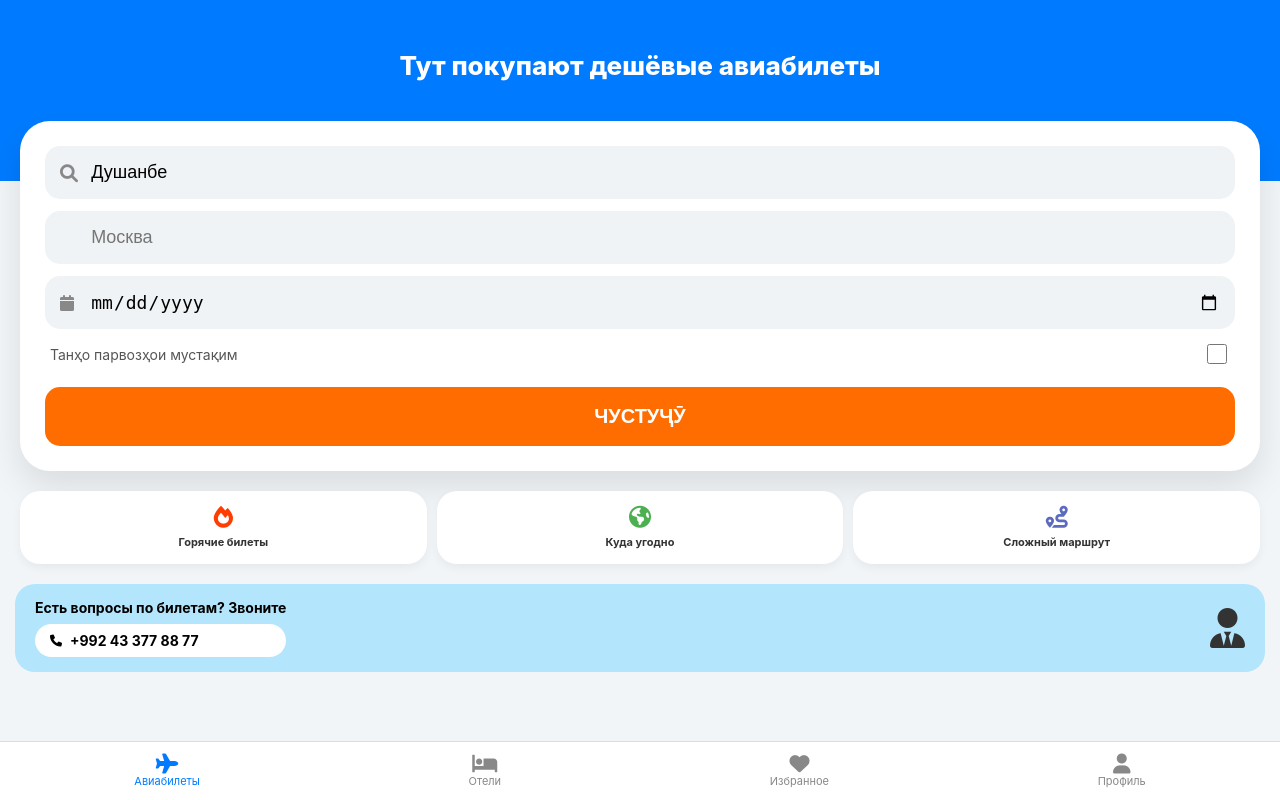
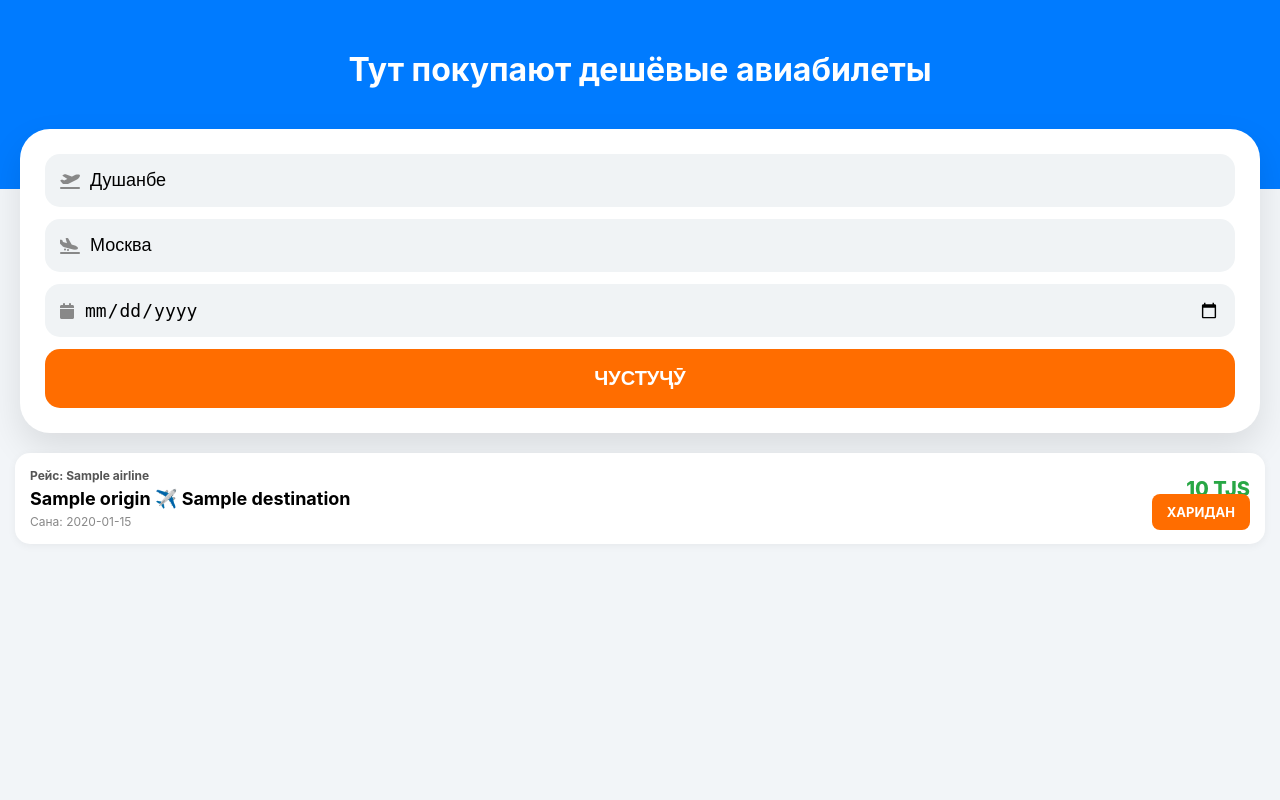
Before and after one commit to OSON-SAVDO/Avia-Search-TJ, a Python web app: template templates/index.html in a window 1280 px wide. Run offline with Jinja, Linux system fonts and the light colour scheme; the template is opened without the code that fills it: most values are stand-ins (such as "Sample title", 1, 10 or a date in 2020).

Commit message:
Update index.html

```diff
--- a/templates/index.html
+++ b/templates/index.html
@@ -3,176 +3,60 @@
 <head>
     <meta charset="UTF-8">
     <meta name="viewport" content="width=device-width, initial-scale=1.0">
-    <title>Aviasales.tj</title>
+
+    <title>Aviasales.tj - Поиск авиабилетов</title>
     <link rel="stylesheet" href="https://cdnjs.cloudflare.com/ajax/libs/font-awesome/6.0.0/css/all.min.css">
     <style>
         :root { --blue: #007bff; --orange: #ff6d00; --bg: #f2f5f8; }
         body { font-family: -apple-system, sans-serif; background: var(--bg); margin: 0; padding-bottom: 80px; }
-
-        /* Блоки кабуди болоӣ */
-        .top-header {
-            background: var(--blue);
-            color: white;
-            padding: 50px 30px 100px;
-            text-align: center;
-        }
-        .top-header h1 { font-size: 26px; font-weight: 800; line-height: 1.2; margin: 0; }
-
-        /* Корти сафеди ҷустуҷӯ */
-        .search-card {
-            background: white;
-            margin: -60px 20px 20px;
-            padding: 25px;
-            border-radius: 30px;
-            box-shadow: 0 15px 35px rgba(0,0,0,0.1);
-        }
-        .input-box {
-            background: #f0f3f5;
-            border-radius: 15px;
-            padding: 15px;
-            margin-bottom: 12px;
-            display: flex;
-            align-items: center;
-        }
-        .input-box i { color: #888; font-size: 18px; width: 30px; }
-        .input-box input {
-            border: none;
-            background: transparent;
-            width: 100%;
-            font-size: 18px;
-            font-weight: 500;
-            outline: none;
-        }
-
-        .btn-main {
-            width: 100%;
-            background: var(--orange);
-            color: white;
-            border: none;
-            padding: 18px;
-            border-radius: 15px;
-            font-size: 20px;
-            font-weight: bold;
-            cursor: pointer;
-            margin-top: 10px;
-        }
-
-        /* Иконкаҳои меню (Горячие билеты ва ғайра) */
-        .menu-grid {
-            display: flex;
-            justify-content: space-between;
-            padding: 0 15px;
-            margin-bottom: 20px;
-        }
-        .menu-item {
-            background: white;
-            flex: 1;
-            margin: 0 5px;
-            padding: 15px 5px;
-            border-radius: 20px;
-            text-align: center;
-            box-shadow: 0 4px 10px rgba(0,0,0,0.05);
-        }
-        .menu-item i { font-size: 22px; margin-bottom: 8px; display: block; }
-        .menu-item span { font-size: 11px; font-weight: bold; color: #333; line-height: 1.2; display: block; }
-
-        /* Баннери телефон */
-        .contact-banner {
-            background: #b3e5fc;
-            margin: 15px;
-            padding: 15px 20px;
-            border-radius: 20px;
-            display: flex;
-            align-items: center;
-            justify-content: space-between;
-        }
-        .contact-info b { font-size: 14px; display: block; margin-bottom: 8px; }
-        .phone-pill {
-            background: white;
-            padding: 8px 15px;
-            border-radius: 50px;
-            text-decoration: none;
-            color: black;
-            font-weight: bold;
-            font-size: 14px;
-            display: flex;
-            align-items: center;
-        }
-
-        /* Навиштаҷоти "Прямой рейс" дар форма */
-        .direct-toggle {
-            display: flex;
-            justify-content: space-between;
-            align-items: center;
-            margin: 10px 5px;
-            font-size: 14px;
-            color: #555;
-        }
-
-        .bottom-nav { position: fixed; bottom: 0; width: 100%; background: white; display: flex; justify-content: space-around; padding: 12px 0; border-top: 1px solid #ddd; }
-        .nav-link { text-align: center; color: #888; text-decoration: none; font-size: 11px; }
-        .nav-link.active { color: var(--blue); }
+        .top-header { background: var(--blue); color: white; padding: 50px 30px 100px; text-align: center; }
+        .search-card { background: white; margin: -60px 20px 20px; padding: 25px; border-radius: 30px; box-shadow: 0 15px 35px rgba(0,0,0,0.1); }
+        .input-box { background: #f0f3f5; border-radius: 15px; padding: 15px; margin-bottom: 12px; display: flex; align-items: center; }
+        .input-box input { border: none; background: transparent; width: 100%; font-size: 18px; outline: none; padding-left: 10px; }
+        .btn-main { width: 100%; background: var(--orange); color: white; border: none; padding: 18px; border-radius: 15px; font-size: 20px; font-weight: bold; cursor: pointer; }
+        .ticket { background: white; margin: 10px 15px; padding: 15px; border-radius: 15px; display: flex; justify-content: space-between; align-items: center; box-shadow: 0 2px 8px rgba(0,0,0,0.05); }
+        .price { color: #28a745; font-size: 20px; font-weight: 800; }
+        .buy-btn { background: var(--orange); color: white; text-decoration: none; padding: 10px 15px; border-radius: 8px; font-size: 13px; font-weight: bold; }
     </style>
 </head>
 <body>
 
     <div class="top-header">
-        <h1>Тут покупают дешёвые авиабилеты</h1>
+        <h1 style="margin:0">Тут покупают дешёвые авиабилеты</h1>
     </div>
 
     <div class="search-card">
         <form action="/search" method="post">
             <div class="input-box">
-                <i class="fa-solid fa-magnifying-glass"></i>
+                <i class="fa-solid fa-plane-departure" style="color:#888"></i>
                 <input type="text" name="from" placeholder="Откуда" value="Душанбе">
             </div>
             <div class="input-box">
-                <i style="width:30px"></i> <input type="text" name="to" placeholder="Москва">
+                <i class="fa-solid fa-plane-arrival" style="color:#888"></i>
+                <input type="text" name="to" placeholder="Куда" value="Москва">
             </div>
             <div class="input-box">
-                <i class="fa-solid fa-calendar" style="font-size:16px"></i>
+                <i class="fa-solid fa-calendar" style="color:#888"></i>
                 <input type="date" name="departure_date">
             </div>
-
-            <div class="direct-toggle">
-                <span>Танҳо парвозҳои мустақим</span>
-                <input type="checkbox" name="direct_only" value="1" style="width:20px; height:20px; accent-color:var(--orange)">
-            </div>
-
             <button type="submit" class="btn-main">ЧУСТУҶӮ</button>
         </form>
     </div>
 
-    <div class="menu-grid">
-        <div class="menu-item">
-            <i class="fa-solid fa-fire" style="color: #ff3d00;"></i>
-            <span>Горячие билеты</span>
+    <div class="ticket-list">
+        {% for f in flights %}
+        <div class="ticket">
+            <div>
+                <div style="font-size: 12px; font-weight: bold; color: #555;">Рейс: {{ f.airline }}</div>
+                <div style="font-size: 18px; font-weight: bold; margin: 5px 0;">{{ f.origin }} ✈️ {{ f.destination }}</div>
+                <div style="font-size: 12px; color: #888;">Сана: {{ f.departure_at[:10] }}</div>
+            </div>
+            <div style="text-align: right;">
+                <div class="price">{{ f.price }} TJS</div>
+                <a href="https://www.aviasales.tj/search/{{ f.origin }}{{ f.departure_at[8:10] }}{{ f.departure_at[5:7] }}{{ f.destination }}1?marker={{ marker }}" target="_blank" class="buy-btn">ХАРИДАН</a>
+            </div>
         </div>
-        <div class="menu-item">
-            <i class="fa-solid fa-earth-americas" style="color: #4caf50;"></i>
-            <span>Куда угодно</span>
-        </div>
-        <div class="menu-item">
-            <i class="fa-solid fa-route" style="color: #5c6bc0;"></i>
-            <span>Сложный маршрут</span>
-        </div>
-    </div>
-
-    <div class="contact-banner">
-        <div class="contact-info">
-            <b>Есть вопросы по билетам? Звоните</b>
-            <a href="tel:+992433778877" class="phone-pill">
-                <i class="fa-solid fa-phone" style="margin-right:8px; font-size:12px;"></i> +992 43 377 88 77
-            </a>
-        </div>
-        <i class="fa-solid fa-user-tie" style="font-size: 40px; color: #333;"></i>
-    </div>
-
-    <div class="bottom-nav">
-        <a href="#" class="nav-link active"><i class="fa-solid fa-plane" style="font-size:20px"></i><br>Авиабилеты</a>
-        <a href="#" class="nav-item nav-link"><i class="fa-solid fa-bed" style="font-size:20px"></i><br>Отели</a>
-        <a href="#" class="nav-item nav-link"><i class="fa-solid fa-heart" style="font-size:20px"></i><br>Избранное</a>
-        <a href="#" class="nav-item nav-link"><i class="fa-solid fa-user" style="font-size:20px"></i><br>Профиль</a>
+        {% endfor %}
     </div>
 
 </body>
```
